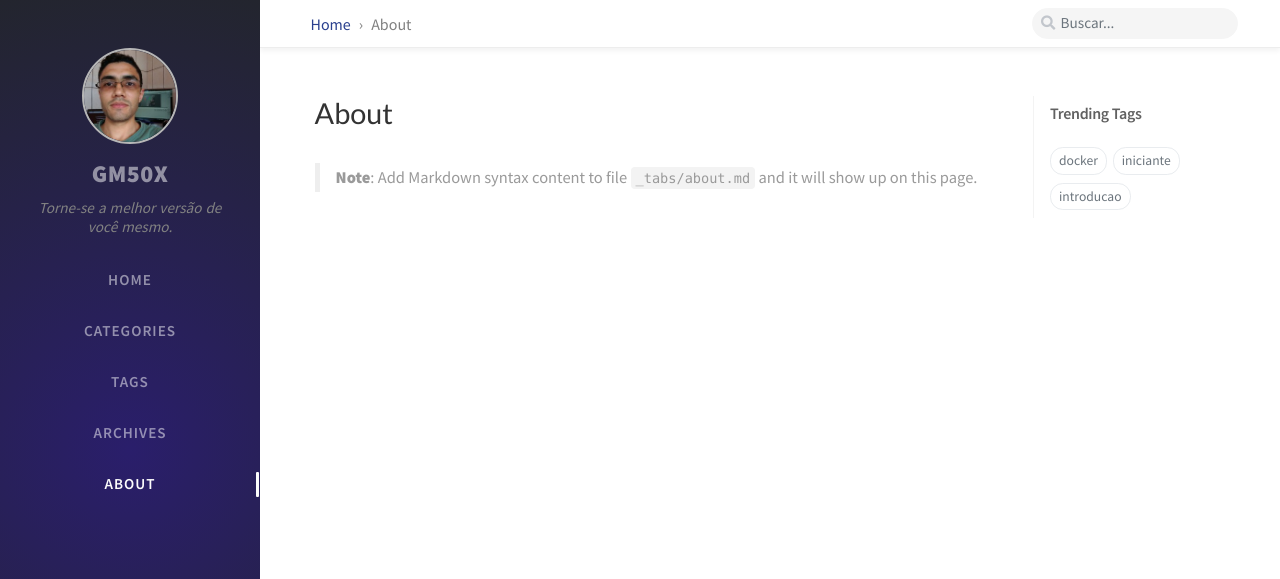
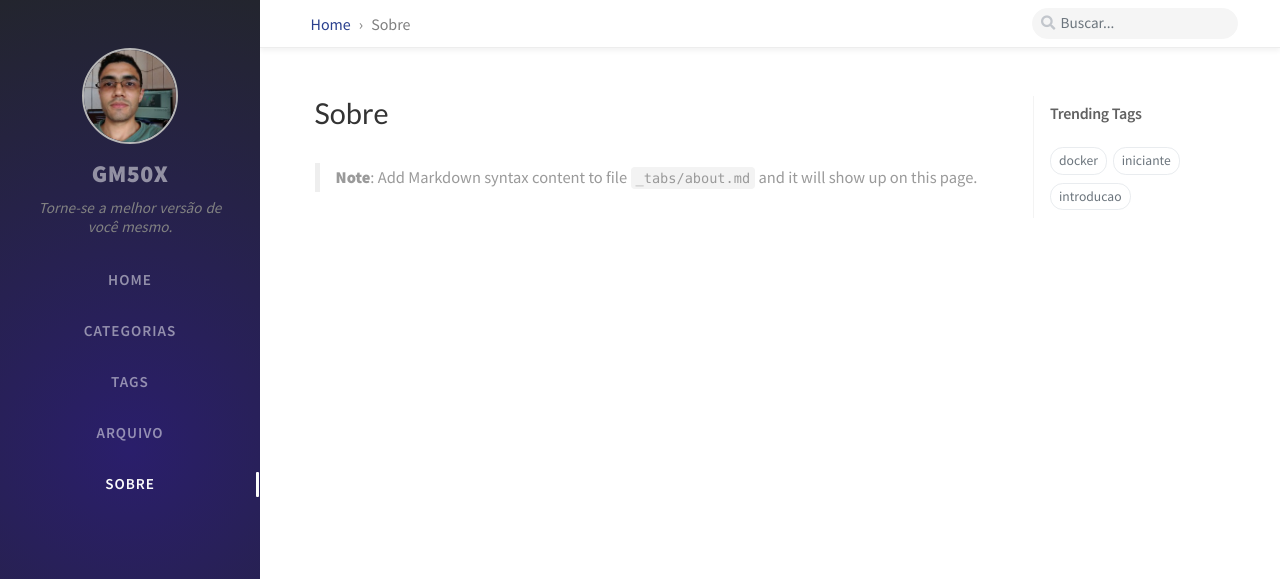
Before and after one commit to gm50x/gm50x.github.io, a Jekyll site: the page built from _tabs/about.md, in a window 1280 px wide. Shown: the top 579 px of the page. Built offline with Jekyll 4.4.1, drawn with Linux system fonts in a browser that asks for light colours; nearby versions of some CDN libraries; comment, search, counter and statistics services are not loaded.

Commit message:
feat: renamed a few tabs

```diff
--- a/_tabs/about.md
+++ b/_tabs/about.md
@@ -1,5 +1,5 @@
 ---
-title: About
+title: Sobre
 icon: fas fa-info
 order: 4
 
--- a/_tabs/archives.md
+++ b/_tabs/archives.md
@@ -1,6 +1,6 @@
 ---
 layout: archives
-title: Archives
+title: Arquivo
 icon: fas fa-archive
 order: 3
 ---
--- a/_tabs/categories.md
+++ b/_tabs/categories.md
@@ -1,6 +1,6 @@
 ---
 layout: categories
-title: Categories
+title: Categorias
 icon: fas fa-stream
 order: 1
 ---
```
